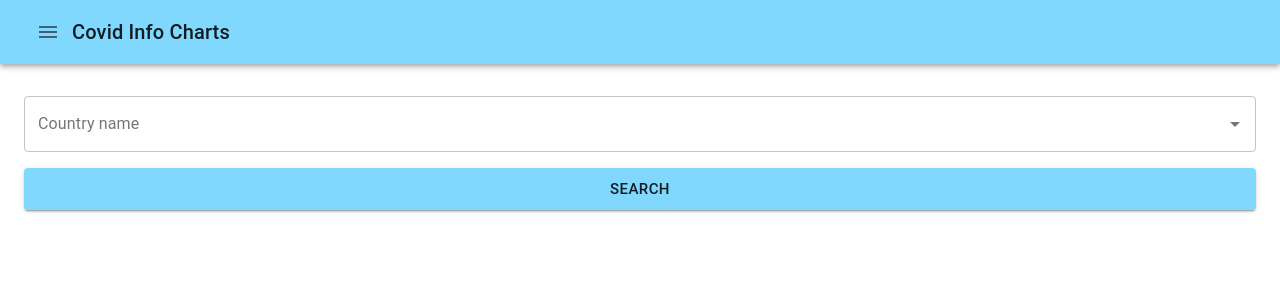
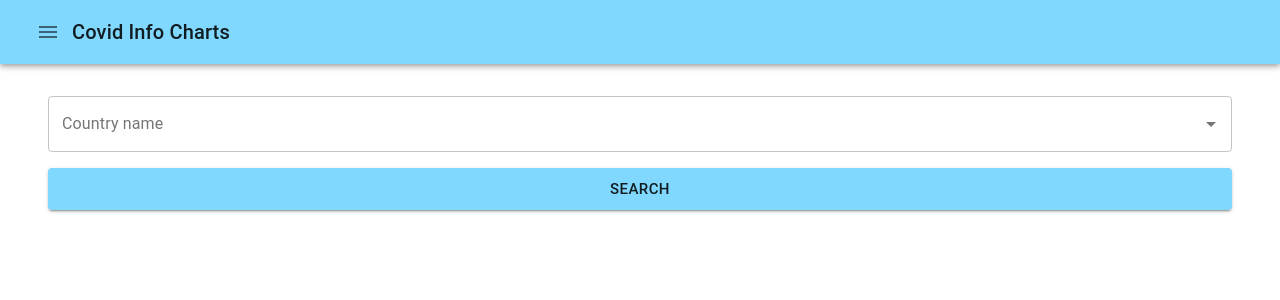
Before and after one commit to ArepaQuemada/covid-info, a React (Create React App) app: page / in a window 1280 px wide. Shown: the top 300 px of the page. Built offline with nearby package versions, Linux system fonts and the light colour scheme.

Commit message:
Commit staged

```diff
--- a/src/components/Form.js
+++ b/src/components/Form.js
@@ -1,6 +1,6 @@
 import React, { useRef } from 'react';
 import countries from '../utils/countries.json';
-import { TextField, Container, Box, Typography, Button, makeStyles } from '@material-ui/core';
+import { TextField, Container, Box, Button, makeStyles } from '@material-ui/core';
 import { Autocomplete } from '@material-ui/lab'
 
 const useStyles = makeStyles({
@@ -20,7 +20,7 @@ export default function Form({ setCountryName }) {
     }
 
     return (
-        <Container className={classes.root} disableGutters>
+        <Container className={classes.root}>
             <Box mt={4} height="80%" display="flex" flexDirection="column" justifyContent="center">
                 <form onSubmit={handleClick}>
                     <Box mb={2}>
--- a/src/components/Header.js
+++ b/src/components/Header.js
@@ -43,7 +43,7 @@ export default function Header() {
     }
 
     return (
-        <Container disableGutters>
+        <Container maxWidth={false} disableGutters>
             <AppBar position="static">
                 <Toolbar className={classes.root}>
                     <IconButton onClick={handleOpenMenu}>
```
